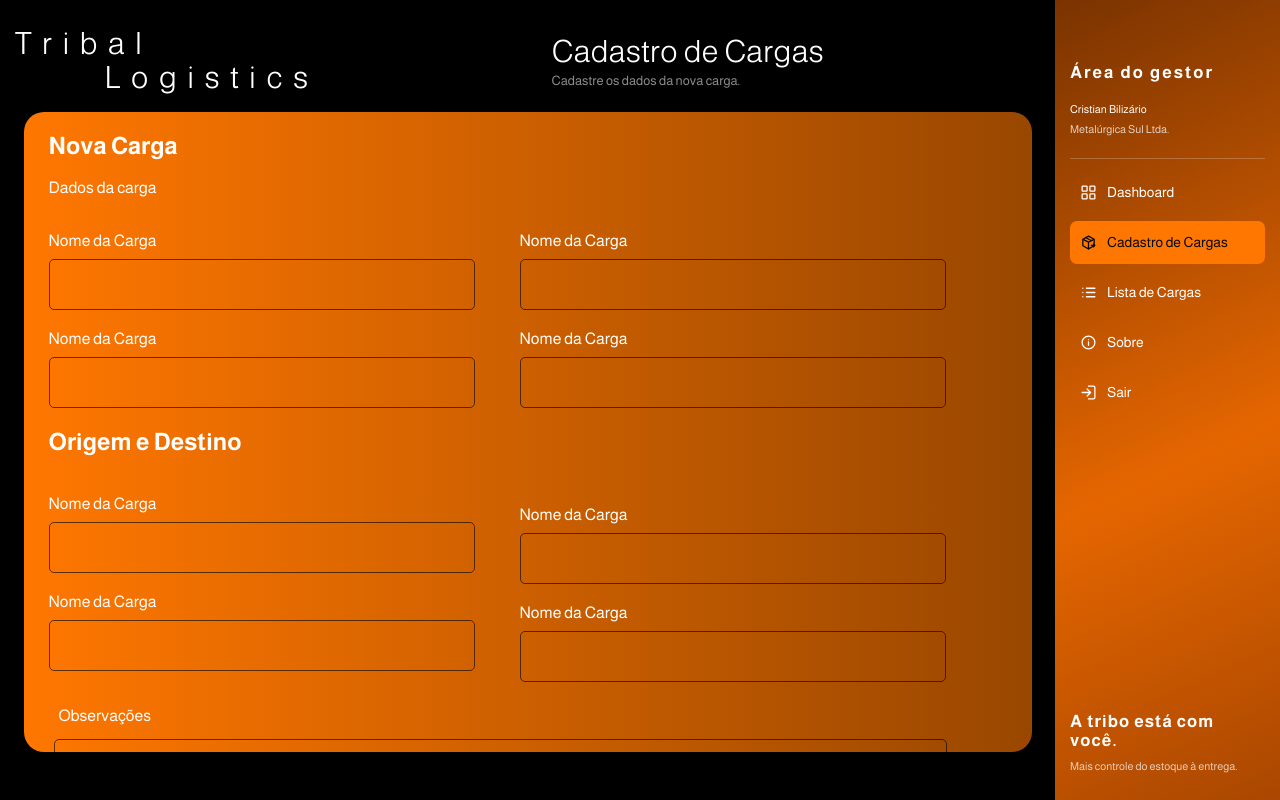
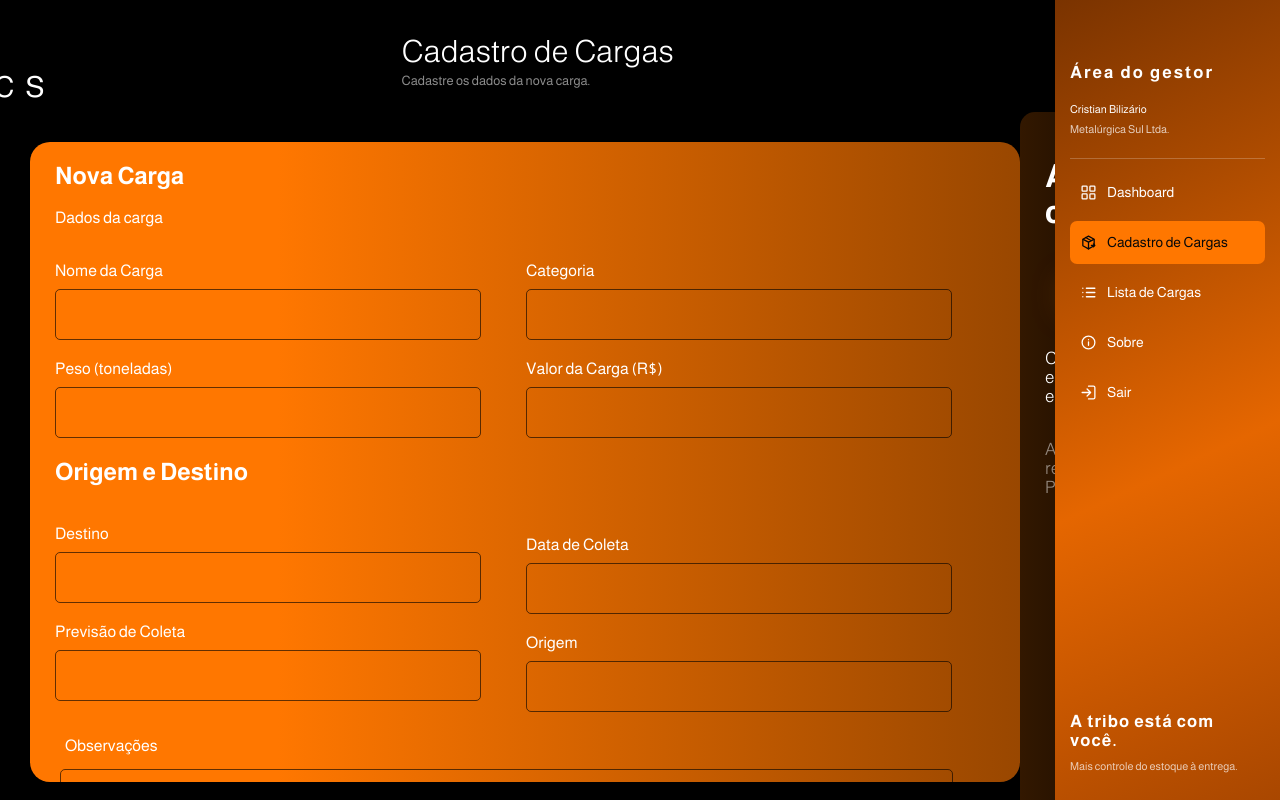
Before and after one commit to jocapletsch1-ui/Tribal-Logistics, a React (Vite) app: page /cadastrocargas in a window 1280 px wide. Built offline with nearby package versions, Linux system fonts and the light colour scheme.

Commit message:
Add files via upload

```diff
--- a/src/CadastroCargas.jsx
+++ b/src/CadastroCargas.jsx
@@ -1,6 +1,7 @@
 import s from "./CadastroCargas.module.css";
 import Sidebar from "./components/Sidebar";
 import CabecalhoPagina from "./components/CabecalhoPagina";
+import iconePacote from '/package-plus.png';
 
 function CadastroCargas() {
   return (
@@ -10,6 +11,7 @@ function CadastroCargas() {
         descricao="Cadastre os dados da nova carga."
       />
       <Sidebar />
+      <div className={s.wrapAll2}>
         <div className={s.quadradoLista}>
           <div className={s.titulos}>
             <h2>Nova Carga</h2>
@@ -22,37 +24,37 @@ function CadastroCargas() {
                 <input type="text" />
               </span>
               <span className={s.Span}>
-              <label htmlFor="">Nome da Carga</label>
+                <label htmlFor="">Peso (toneladas)</label>
                 <input type="text" />
               </span>
               <span className={s.titulos}>
                 <h2>Origem e Destino</h2>
               </span>
               <span className={s.Span}>
-              <label htmlFor="">Nome da Carga</label>
+                <label htmlFor="">Destino</label>
                 <input type="text" />
               </span>
               <span className={s.Span}>
-              <label htmlFor="">Nome da Carga</label>
+                <label htmlFor="">Previsão de Coleta</label>
                 <input type="text" />
               </span>
             </div>
             <div className={s.wrapTwo2}>
               <span className={s.Span}>
-              <label htmlFor="">Nome da Carga</label>
+                <label htmlFor="">Categoria</label>
                 <input type="text" />
               </span>
               <span className={s.Span}>
-              <label htmlFor="">Nome da Carga</label>
+                <label htmlFor="">Valor da Carga (R$)</label>
                 <input type="text" />
               </span>
               <div className={s.wrapSpan}>
                 <span className={s.Span}>
-                <label htmlFor="">Nome da Carga</label>
+                  <label htmlFor="">Data de Coleta</label>
                   <input type="text" />
                 </span>
                 <span className={s.Span}>
-                <label htmlFor="">Nome da Carga</label>
+                  <label htmlFor="">Origem</label>
                   <input type="text" />
                 </span>
               </div>
@@ -67,7 +69,15 @@ function CadastroCargas() {
             <button className={s.botao1}>Cancelar</button>
             <button className={s.botao2}>Cadastrar</button>
           </div>
-
+        </div>
+        <div className={s.quadradoAviso}>
+          <h1>Antes de cadastrar</h1>
+          <img src={iconePacote} alt="Ícone de pacote" className={s.iconePacote} />
+          <p className={s.p1}>
+            Confira peso, valor e locais de coleta e entrega...
+          </p>
+          <p className={s.p2}>A carga será registrada como Pendente até...</p>
+        </div>
       </div>
     </div>
   );
--- a/src/CadastroCargas.module.css
+++ b/src/CadastroCargas.module.css
@@ -1,4 +1,4 @@
-body{
+body {
   background-color: black;
   overflow-y: hidden;
 }
@@ -17,6 +17,7 @@ body{
   font-family: "Almarai", sans-serif;
   color: #fff;
   background: #000;
+  margin-left: -300px;
 }
 
 @media (max-width: 760px) {
@@ -38,7 +39,7 @@ body{
     grid-row: 2;
   }
 }
-.quadradoLista{
+.quadradoLista {
   grid-column: 1;
   grid-row: 2;
   justify-self: center;
@@ -46,9 +47,11 @@ body{
   box-sizing: border-box;
   width: min(100%, 1008px);
   height: min(800px, calc(100vh - 160px));
-    background: linear-gradient(90deg, #ff7700, #994700);
+  background: linear-gradient(90deg, #ff7700 25%, #994700 100%);
   border-radius: 20px;
   margin: 0 auto 24px;
+  margin-left: 330px;
+  margin-top: 30px;
 }
 
 .conteudo > header {
@@ -69,97 +72,137 @@ body{
     height: min(758px, calc(100vh - 150px));
   }
 }
-.wrapAll{
+.wrapAll {
   display: flex;
 }
-.wrapTwo1{
+.wrapTwo1 {
   display: flex;
   flex-direction: column;
   border-radius: 20px;
 }
-.wrapTwo1 input{
+.wrapTwo1 input {
   margin-left: 25px;
   margin-top: 10px;
 }
-.wrapTwo1 label{
+.wrapTwo1 label {
   padding-left: 25px;
 }
-.Span{
-
+.Span {
   margin-top: 20px;
   display: flex;
   flex-direction: column;
 }
-.titulos{
+.titulos {
   margin-left: 25px;
 }
-.wrapTwo2 input{
+.wrapTwo2 input {
   margin-left: 25px;
   margin-top: 10px;
 }
-.wrapTwo2 label{
+.wrapTwo2 label {
   padding-left: 25px;
 }
-.wrapSpan{
+.wrapSpan {
   margin-top: 98px;
 }
-.wrapTwo2{
+.wrapTwo2 {
   margin-left: 20px;
 }
-.wrapAll input:focus{
+.wrapAll input:focus {
   border: 1px solid white;
   transition: all 200ms ease-in-out;
 }
-.obs{
+.obs {
   display: flex;
   flex-direction: column;
   align-items: left;
 }
-.obs label{
+.obs label {
   margin-top: 25px;
   padding-bottom: 25px;
   margin-left: 35px;
 }
-.obs input{
+.obs input {
   height: 50px;
   width: 867px;
 }
-.botao{
+.botao {
   display: flex;
   margin-left: 600px;
   margin-top: 15px;
 }
 .botao1 {
-    background-color: var(--laranja);
+  font-weight: 400;
+  background-color: #3d3d3d;
+  color: white;
   border: none;
   width: 175px;
   height: 40px;
-    border-radius: 5px;
+  border-radius: 8px;
   margin-left: 20px;
-    border: 1px solid black;
   cursor: pointer;
-
 }
 .botao2 {
   background-color: var(--laranja);
   border: none;
   width: 175px;
   height: 40px;
-    border-radius: 5px;
+  border-radius: 8px;
   margin-left: 20px;
   border: 1px solid black;
   cursor: pointer;
 }
-.botao1:hover{
+.botao1:hover {
   background-color: rgb(54, 54, 54);
   border: 1px solid black;
   color: white;
   transition: all 200ms ease-in-out;
-
 }
-.botao2:hover{
+.botao2:hover {
   background-color: rgb(54, 54, 54);
   color: white;
   border: none;
   transition: all 200ms ease-in-out;
 }
+.wrapAll2 {
+  display: flex;
+}
+.quadradoAviso h2 {
+  font-size: 28px;
+  font-weight: 160;
+  letter-spacing: 0.5cm;
+}
+
+.iconePacote {
+  display: block;
+  width: 40px;
+  height: 40px;
+  object-fit: contain;
+  margin: 24px auto 16px;
+  margin-left: 14px;
+  filter: drop-shadow(0 0 12px rgba(255, 119, 0, 0.5));
+}
+
+.quadradoAviso .p1 {
+  font-size: 17px;
+  font-weight: 250;
+}
+.quadradoAviso .p2 {
+  font-size: 17px;
+  filter: opacity(0.5);
+  font-weight: 250;
+}
+.quadradoAviso {
+  background: #331800;
+  background: linear-gradient(
+    90deg,
+    rgba(51, 24, 0, 1) 0%,
+    rgba(0, 0, 0, 1) 100%
+  );
+  width: 453px;
+  height: 753px;
+  display: flex;
+  flex-direction: column;
+  border-radius: 15px;
+  padding: 25px;
+}
--- a/src/components/CabecalhoPagina.module.css
+++ b/src/components/CabecalhoPagina.module.css
@@ -22,7 +22,7 @@
   min-width: 0;
   margin: 0;
   color: #fff;
-  font-size: clamp(24px, 2.4vw, 34px);
+  font-size: clamp(40px, 2.4vw, 34px);
   font-weight: 300;
   letter-spacing: clamp(5px, 0.8vw, 11px);
   line-height: 1.1;
@@ -41,7 +41,7 @@
 .titulo {
   margin: 0;
   color: #fff;
-  font-size: clamp(24px, 2.4vw, 34px);
+  font-size: clamp(30px, 2.4vw, 34px);
   font-weight: 300;
   overflow-wrap: anywhere;
 }
```
Also changed, not shown: public/package-plus.png (added), 10 other files (tests, documents, lock files or other folders). Lines whose indentation alone changed are shown as unchanged.
